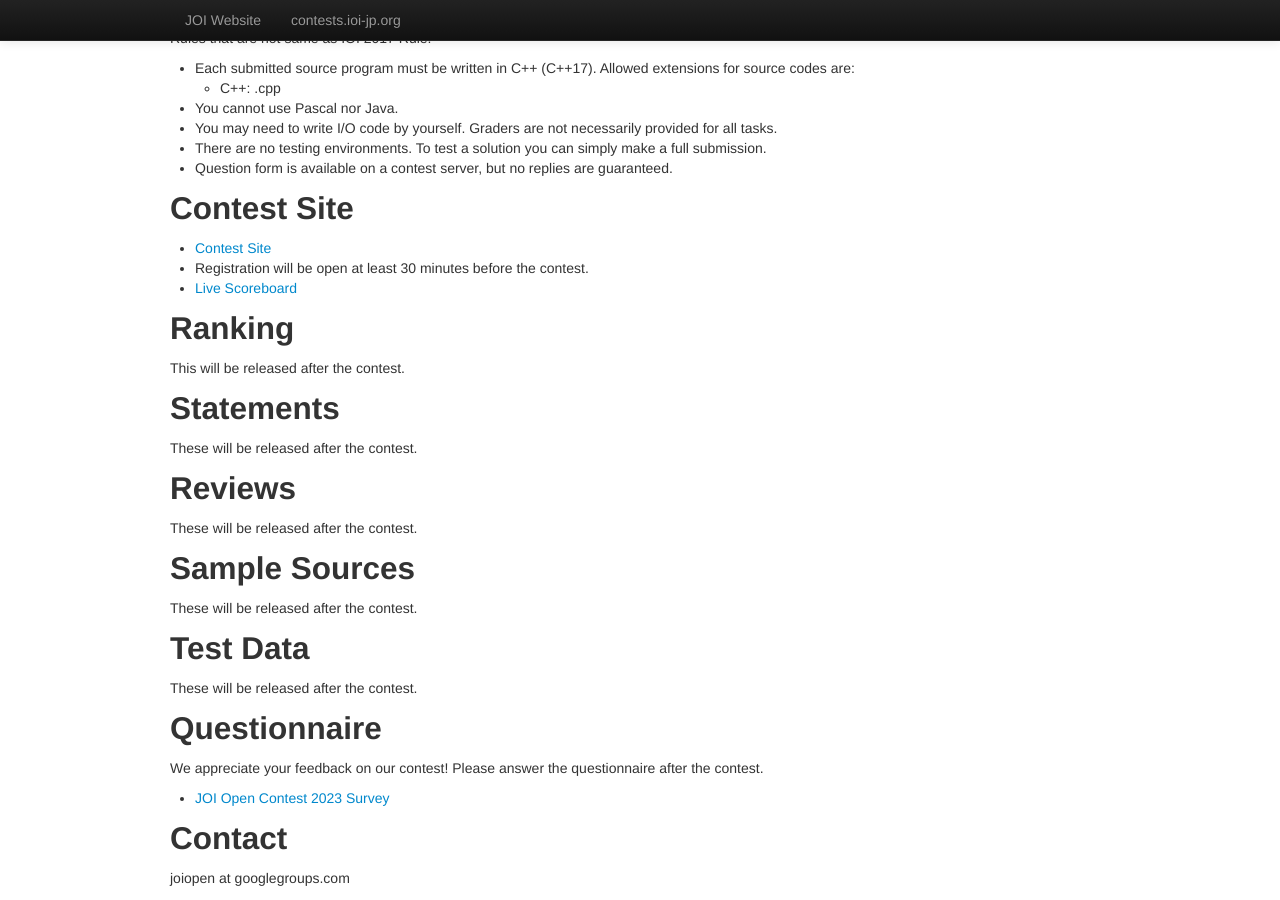
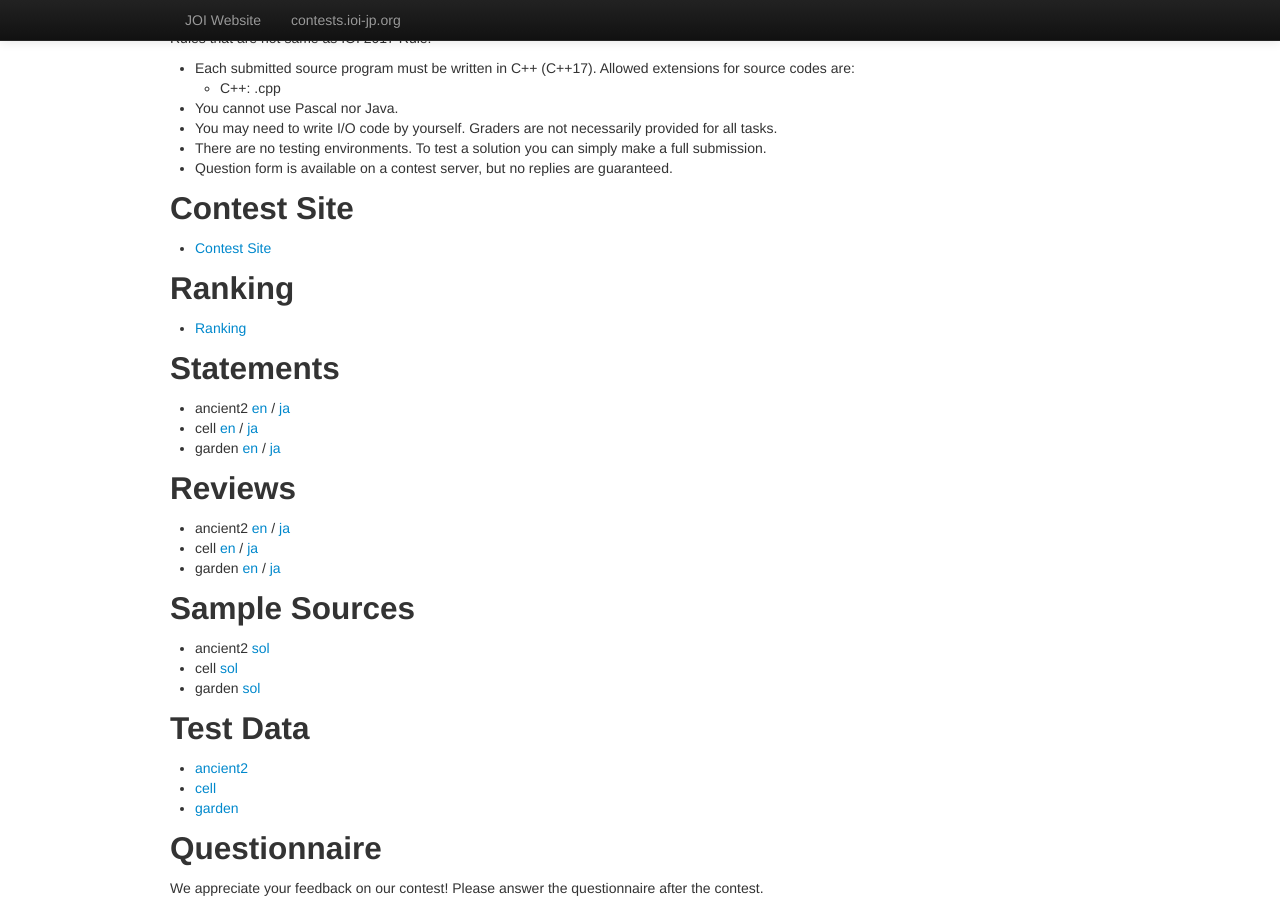
Before and after one commit to jcioi/joi-contests-site, a Jekyll site: the page built from open-2023/index.md, in a window 1280 px wide and 900 px high, scrolled down 922 px. Built offline with Jekyll 4.4.1, drawn with Linux system fonts in a browser that asks for light colours.

Commit message:
Add contest data, ranking

```diff
--- a/open-2023/index.md
+++ b/open-2023/index.md
@@ -84,28 +84,35 @@ Rules that are not same as IOI 2017 Rule:
 ## Contest Site
 
 - [Contest Site](https://cms.ioi-jp.org)
-- Registration will be open at least 30 minutes before the contest.
-- [Live Scoreboard](https://ranking.cms.ioi-jp.org/Ranking.html)
 
 ## Ranking
 
-This will be released after the contest.
+- [Ranking](ranking.html)
 
 ## Statements
 
-These will be released after the contest.
+- ancient2 [en]({{ site.datadir }}/open-2023/ancient2/2023-open-ancient2-statement-en.pdf) / [ja]({{ site.datadir }}/open-2023/ancient2/2023-open-ancient2-statement.pdf)
+- cell [en]({{ site.datadir }}/open-2023/cell/2023-open-cell-statement-en.pdf) / [ja]({{ site.datadir }}/open-2023/cell/2023-open-cell-statement.pdf)
+- garden [en]({{ site.datadir }}/open-2023/garden/2023-open-garden-statement-en.pdf) / [ja]({{ site.datadir }}/open-2023/garden/2023-open-garden-statement.pdf)
 
 ## Reviews
 
-These will be released after the contest.
+- ancient2 [en]({{ site.datadir }}/open-2023/ancient2/2023-open-ancient2-sol-en.pdf) / [ja]({{ site.datadir }}/open-2023/ancient2/2023-open-ancient2-sol.pdf)
+- cell [en]({{ site.datadir }}/open-2023/cell/2023-open-cell-sol-en.pdf) / [ja]({{ site.datadir }}/open-2023/cell/2023-open-cell-sol.pdf)
+- garden [en]({{ site.datadir }}/open-2023/garden/2023-open-garden-sol-en.pdf) / [ja]({{ site.datadir }}/open-2023/garden/2023-open-garden-sol.pdf)
 
 ## Sample Sources
 
-These will be released after the contest.
+- ancient2 [sol]({{ site.datadir }}/open-2023/ancient2/2023-open-ancient2-sol.cpp)
+- cell [sol]({{ site.datadir }}/open-2023/cell/2023-open-cell-sol.cpp)
+- garden [sol]({{ site.datadir }}/open-2023/garden/2023-open-garden-sol.cpp)
 
 ## Test Data
 
-These will be released after the contest.
+- [ancient2]({{ site.datadir }}/open-2023/ancient2/2023-open-ancient2-test-data.tar.gz)
+- [cell]({{ site.datadir }}/open-2023/cell/2023-open-cell-test-data.tar.gz)
+- [garden]({{ site.datadir }}/open-2023/garden/2023-open-garden-test-data.tar.gz)
+
 
 ## Questionnaire
 We appreciate your feedback on our contest!
```
Also changed, not shown: open-2023/ranking.md (added, +179 -0 lines).
